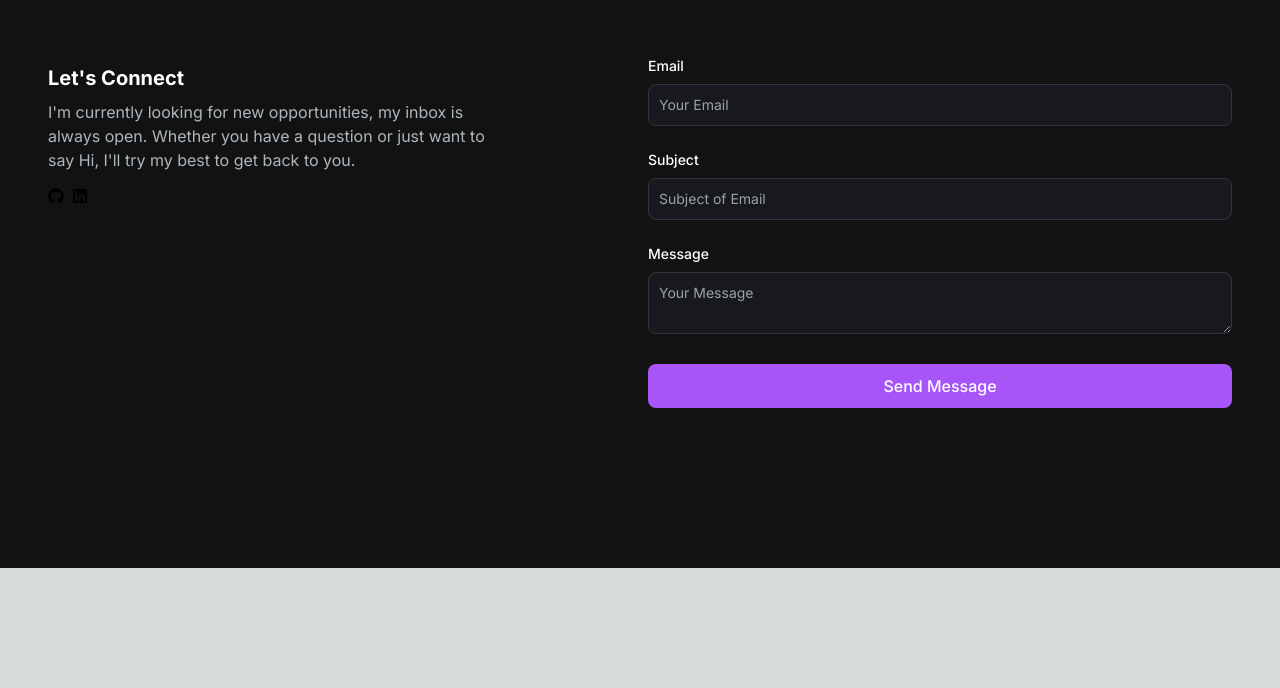
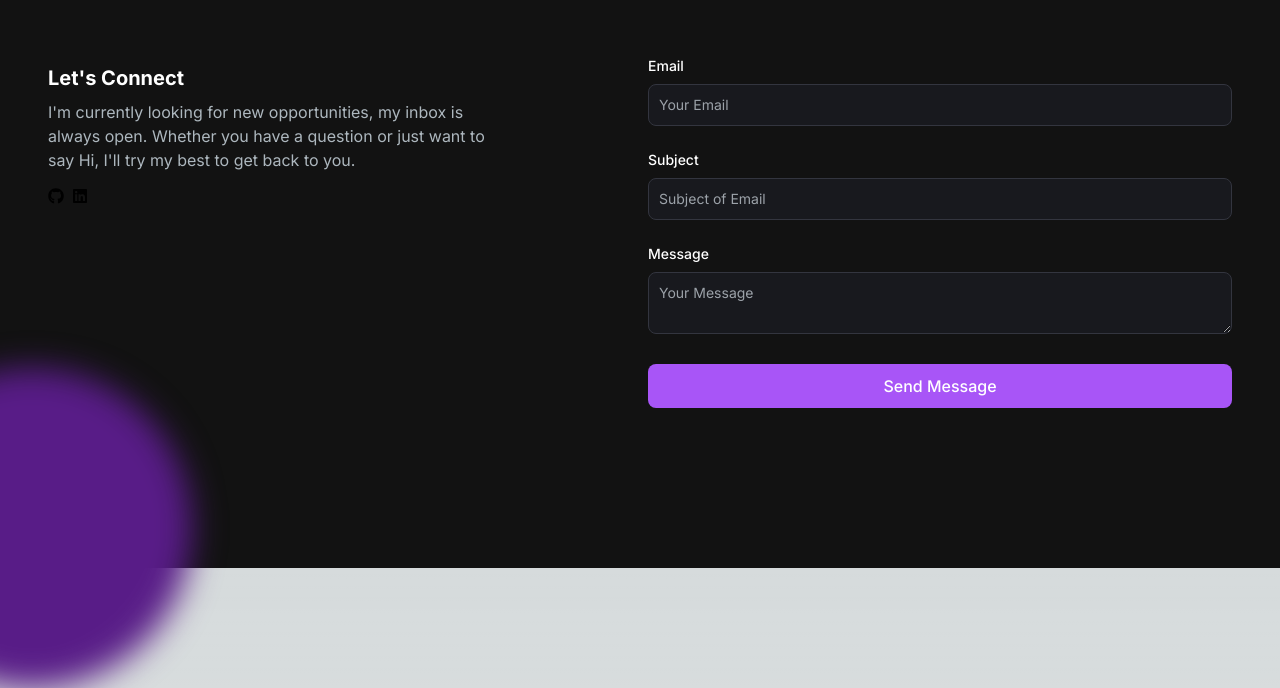
Before and after one commit to Mahak008/my-portfolio, a Next.js app: page / in a window 1280 px wide. Shown: the part 2421-3109 px from the top of the page. Built offline with nearby package versions, Linux system fonts and the light colour scheme.

Commit message:
Enhance Contact Section

```diff
--- a/src/app/components/Contact.jsx
+++ b/src/app/components/Contact.jsx
@@ -9,7 +9,7 @@
       className="grid md:grid-cols-2 my-12 md:my-12 py-24 gap-4 relative"
       id="con"
     >
-      <div className="bg-[radial-gradient(ellipse_at_center,_var(--tw-gradient-stops))] from-primary-900 to-transparent rounded-full h-80 w-80 z-0 blur-lg absolute top-3/4 -left-4 transform -translate-x-1/2 -translate-1/2"></div>
+      <div className="bg-[radial-gradient(ellipse_at_center,_var(--tw-gradient-stops))] bg-purple-900 rounded-full h-80 w-80 z-0 blur-lg absolute top-3/4 -left-4 transform -translate-x-1/2 -translate-1/2"></div>
       <div className="z-10">
         <h5 className="text-xl font-bold text-white my-2">Let's Connect</h5>
         <p className="text-[#ADB7BE] mb-4 max-w-md">
```
